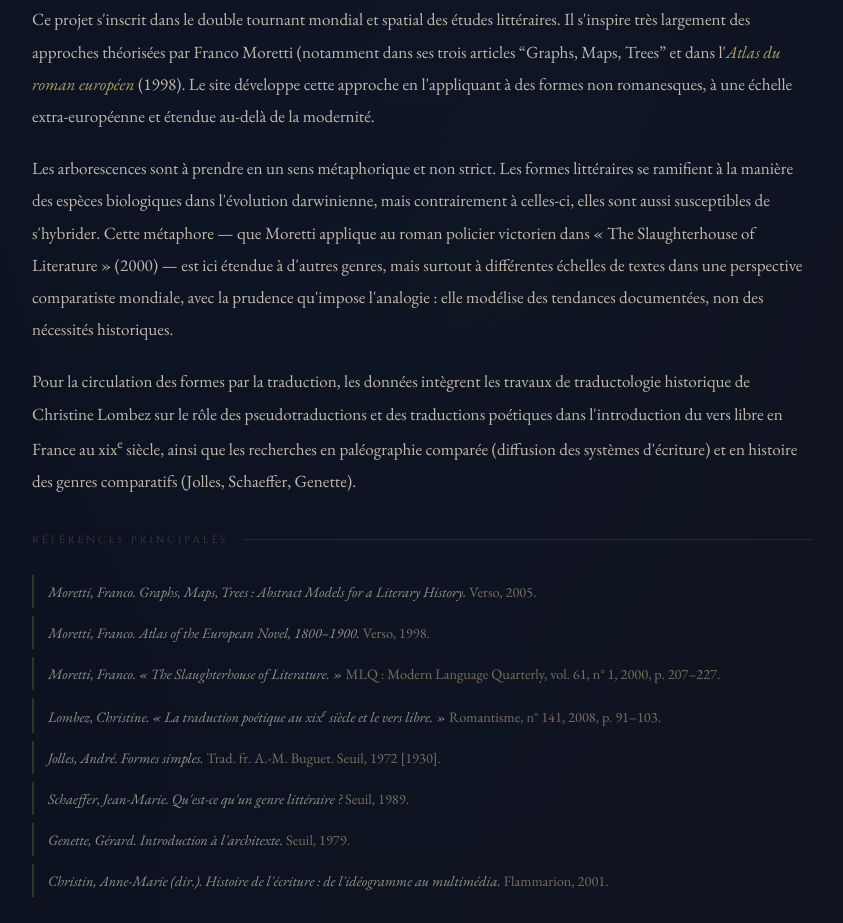
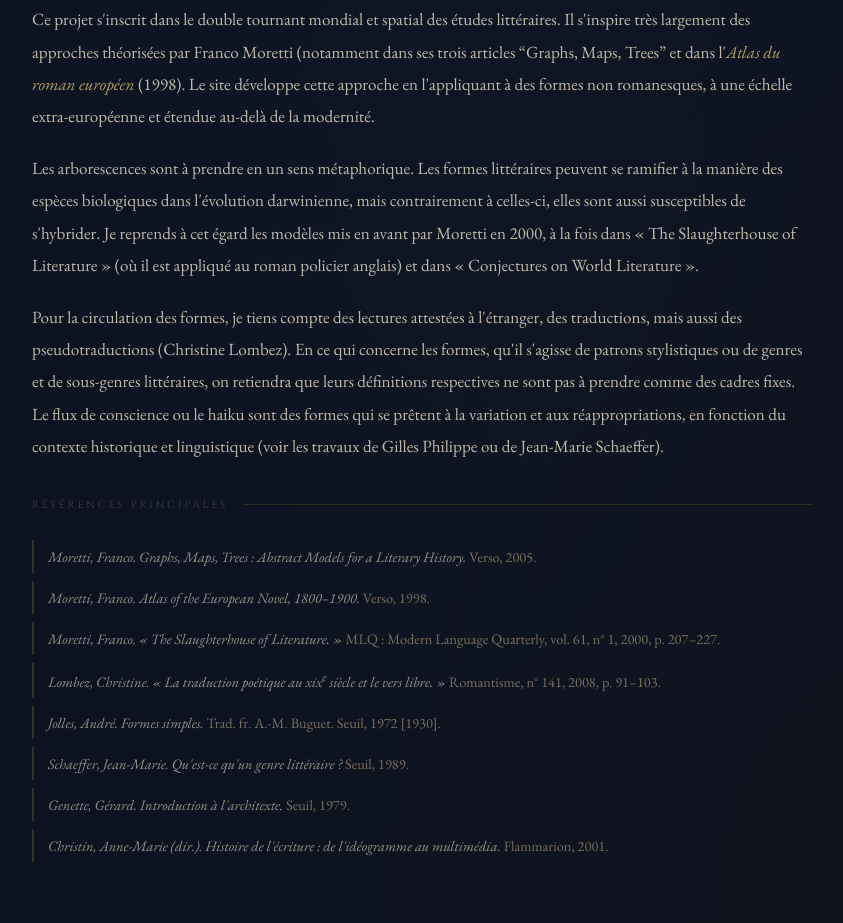
Before and after one commit to VincentBG92/Weltlit_Pilote, a plain HTML site: page index.html in a window 1280 px wide. Shown: the part 1073-1996 px from the top of the page, without its empty margins (218-1061 px from the left). Drawn offline with nearby package versions, Linux system fonts and the light colour scheme.

Commit message:
Revise paragraphs for clarity and detail
Updated text to enhance clarity and context regarding literary forms and their evolution.

```diff
--- a/index.html
+++ b/index.html
@@ -160,19 +160,10 @@ footer { text-align:center; padding:16px 20px 24px; font-family:'Cinzel',serif;
     Ce projet s'inscrit dans le double tournant mondial et spatial des études littéraires. Il s'inspire très largement des approches théorisées par Franco Moretti (notamment dans ses trois articles “Graphs, Maps, Trees” et dans l'<em>Atlas du roman européen</em> (1998). Le site développe cette approche en l'appliquant à des formes non romanesques, à une échelle extra-européenne et étendue au-delà de la modernité.
   </p>
   <p class="method-p">
-    Les arborescences sont à prendre en un sens métaphorique et non strict. Les formes littéraires se ramifient à la manière des espèces biologiques dans l'évolution darwinienne, mais contrairement à celles-ci, elles sont aussi susceptibles de s'hybrider. Cette métaphore — que Moretti
-    applique au roman policier victorien dans « The Slaughterhouse of Literature »
-    (2000) — est ici étendue à d'autres genres, mais surtout à différentes échelles de textes dans une perspective comparatiste
-    mondiale, avec la prudence qu'impose l'analogie : elle modélise des tendances
-    documentées, non des nécessités historiques.
+    Les arborescences sont à prendre en un sens métaphorique. Les formes littéraires peuvent se ramifier à la manière des espèces biologiques dans l'évolution darwinienne, mais contrairement à celles-ci, elles sont aussi susceptibles de s'hybrider. Je reprends à cet égard les modèles mis en avant par Moretti en 2000, à la fois dans « The Slaughterhouse of Literature » (où il est appliqué au roman policier anglais) et dans « Conjectures on World Literature ».
   </p>
   <p class="method-p">
-    Pour la circulation des formes par la traduction, les données intègrent les travaux
-    de traductologie historique de Christine Lombez sur le rôle des pseudotraductions
-    et des traductions poétiques dans l'introduction du vers libre en France au
-    <sc>xix</sc><sup>e</sup> siècle, ainsi que les recherches en paléographie comparée
-    (diffusion des systèmes d'écriture) et en histoire des genres comparatifs
-    (Jolles, Schaeffer, Genette).
+    Pour la circulation des formes, je tiens compte des lectures attestées à l'étranger, des traductions, mais aussi des pseudotraductions (Christine Lombez). En ce qui concerne les formes, qu'il s'agisse de patrons stylistiques ou de genres et de sous-genres littéraires, on retiendra que leurs définitions respectives ne sont pas à prendre comme des cadres fixes. Le flux de conscience ou le haiku sont des formes qui se prêtent à la variation et aux réappropriations, en fonction du contexte historique et linguistique (voir les travaux de Gilles Philippe ou de Jean-Marie Schaeffer).
   </p>
 
   <div class="refs">
```
